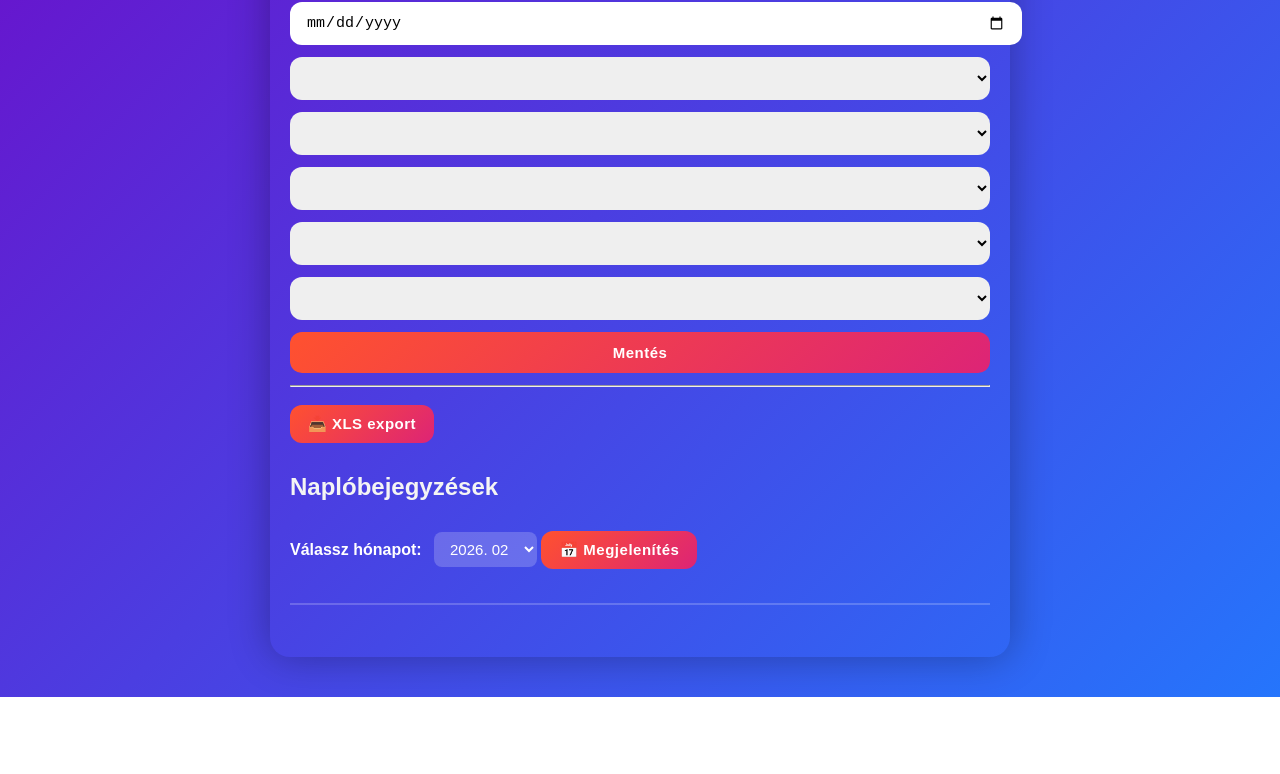
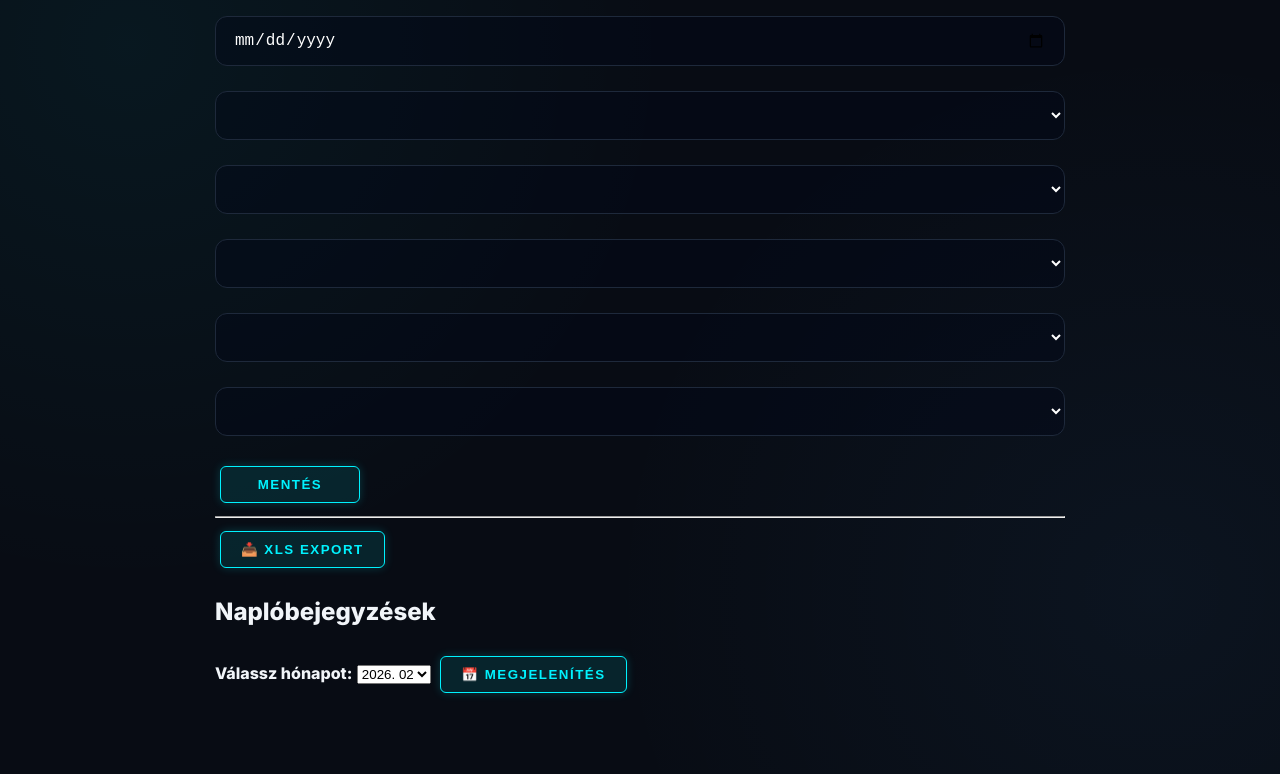
Before and after one commit to Widecho/oktatasi_naplo, a website: page frontend/index.html in a window 1280 px wide. Shown: the part 138-912 px from the top of the page. Before the commit the page ends 835 px from the top, so only its background shows below. Drawn offline with Linux system fonts and the light colour scheme; no server answers.

```diff
--- a/frontend/style.css
+++ b/frontend/style.css
@@ -1,159 +1,150 @@
-/* Alap beállítások */
+/* Importáljuk az Inter betűtípust */
+@import url('https://fonts.googleapis.com/css2?family=Inter:wght@300;400;600;800&display=swap');
+
+:root {
+  --primary: #00f2fe;
+  /* Neon cián */
+  --secondary: #4facfe;
+  /* Deep sky blue */
+  --accent: #f093fb;
+  /* Puha lila az eleganciához */
+  --warning: #fb923c;
+  --bg-dark: #080c14;
+  --card-bg: rgba(15, 23, 42, 0.65);
+  --glass-border: rgba(255, 255, 255, 0.08);
+}
+
 body {
-  font-family: "Poppins", sans-serif;
-  max-width: 700px;
+  font-family: 'Inter', sans-serif;
+  max-width: 850px;
   margin: 40px auto;
   padding: 20px;
-  background: linear-gradient(135deg, #6a11cb, #2575fc);
-  color: #f4f4f4;
-  border-radius: 20px;
-  box-shadow: 0 0 40px rgba(0,0,0,0.3);
+  background-color: var(--bg-dark);
+  /* Dinamikus, mély háttér */
+  background-image:
+    radial-gradient(circle at 10% 20%, rgba(0, 242, 254, 0.05) 0%, transparent 40%),
+    radial-gradient(circle at 90% 80%, rgba(79, 172, 254, 0.05) 0%, transparent 40%);
+  color: #f1f5f9;
+  line-height: 1.6;
+  -webkit-font-smoothing: antialiased;
 }
 
-/* Inputok és select-ek */
-form input, form select, form button {
-  display: block;
-  width: 100%;
-  margin: 12px 0;
-  padding: 12px 16px;
-  border: none;
-  border-radius: 12px;
-  font-size: 15px;
-  outline: none;
-  transition: all 0.3s ease;
+/* Fő konténer - Lebegő üveg hatás */
+#app-container {
+  background: var(--card-bg);
+  backdrop-filter: blur(16px) saturate(180%);
+  -webkit-backdrop-filter: blur(16px) saturate(180%);
+  border: 1px solid var(--glass-border);
+  border-radius: 28px;
+  padding: 40px;
+  box-shadow: 0 25px 50px -12px rgba(0, 0, 0, 0.7);
+  position: relative;
+  overflow: hidden;
 }
 
-form input:focus, form select:focus {
-  box-shadow: 0 0 10px rgba(255,255,255,0.7);
-  transform: scale(1.03);
+/* Dekorációs elem a háttérben */
+#app-container::before {
+  content: "";
+  position: absolute;
+  top: 0;
+  left: 0;
+  right: 0;
+  height: 4px;
+  background: linear-gradient(90deg, var(--primary), var(--secondary), var(--accent));
 }
 
-/* Edit mód neon villogással */
-.editing-mode {
-  border: 3px solid #ff0044;
-  animation: blink-border 1s infinite alternate;
-  padding: 14px;
+/* Modern Inputok - "Cyber-minimal" */
+form input,
+form select {
+  background: rgba(2, 6, 23, 0.4);
+  border: 1px solid #1e293b;
+  color: #fff;
+  padding: 14px 18px;
   border-radius: 12px;
-  background: rgba(255,0,68,0.1);
+  width: 100%;
+  margin-bottom: 20px;
+  font-size: 1rem;
+  transition: all 0.3s cubic-bezier(0.4, 0, 0.2, 1);
+  box-sizing: border-box;
 }
 
-@keyframes blink-border {
-  from {
-    box-shadow: 0 0 20px #ff0044, 0 0 40px #ff0044;
-  }
-  to {
-    box-shadow: 0 0 0px #ff0044;
-  }
+form input:focus {
+  border-color: var(--primary);
+  outline: none;
+  background: rgba(2, 6, 23, 0.6);
+  box-shadow: 0 0 15px rgba(0, 242, 254, 0.15);
+  transform: scale(1.01);
 }
 
-/* Gombok */
+/* Gombok - Gradient & Glow */
 button {
-  margin: 10px 0;
-  padding: 10px 18px;
-  font-size: 15px;
+  background: rgba(0, 242, 254, 0.1);
+  /* Sötétebb alap az összefolyás ellen */
+  color: var(--primary);
+  font-weight: 600;
+  text-transform: uppercase;
+  letter-spacing: 1.5px;
+  border: 1px solid var(--primary);
+  padding: 10px 20px;
+  /* Kisebb, feszesebb méret */
+  border-radius: 6px;
+  /* Szögletesebb, technikaibb hatás */
   cursor: pointer;
-  border-radius: 12px;
-  border: none;
-  background: linear-gradient(135deg, #ff512f, #dd2476);
-  color: #fff;
-  font-weight: bold;
-  letter-spacing: 0.5px;
-  transition: all 0.3s ease;
+  transition: all 0.3s cubic-bezier(0.23, 1, 0.32, 1);
+  box-shadow: 0 0 10px rgba(0, 242, 254, 0.2);
+  display: inline-flex;
+  align-items: center;
+  justify-content: center;
+  gap: 8px;
+  margin: 5px;
+  /* Hogy ne érjenek össze */
 }
 
 button:hover {
+  background: var(--primary);
+  color: #080c14;
   transform: translateY(-2px);
-  box-shadow: 0 6px 20px rgba(0,0,0,0.4);
+  box-shadow: 0 0 20px rgba(0, 242, 254, 0.6);
 }
 
+button:active {
+  transform: translateY(0);
+}
+
+/* Még kisebb gombok a bejegyzésekhez (Törlés/Szerkesztés) */
+.entry-item button {
+  padding: 6px 12px;
+  font-size: 0.7rem;
+  margin-top: 10px;
+  margin-right: 8px;
+  background: transparent;
+  border-width: 1px;
+}
+
+/* Még különlegesebb Cancel gomb */
 #cancelEdit {
-  background: #444;
-  color: #fff;
+  background: transparent;
+  border: 1px solid #475569;
+  color: #94a3b8;
+  box-shadow: none;
 }
 
 #cancelEdit:hover {
-  background: #666;
+  border-color: #f1f5f9;
+  color: #f1f5f9;
+  background: rgba(255, 255, 255, 0.05);
+  box-shadow: 0 0 15px rgba(255, 255, 255, 0.1);
 }
 
-/* Naptár nézet */
-.calendar-view {
+/* Form elrendezés javítása, hogy az inputok és gombok ne tapadjanak */
+form {
   display: flex;
   flex-direction: column;
-  gap: 1rem;
-  margin-top: 1.5rem;
-  border-top: 2px solid rgba(255,255,255,0.2);
-  padding-top: 1rem;
+  gap: 5px;
 }
 
-/* Dátum blokk */
-.day-group {
-  border: 1px solid rgba(255,255,255,0.3);
-  padding: 1rem;
-  border-radius: 14px;
-  background: rgba(255,255,255,0.1);
-  backdrop-filter: blur(5px);
-  box-shadow: 0 4px 12px rgba(0,0,0,0.2);
-  transition: transform 0.3s ease;
+form button {
+  align-self: flex-start;
+  /* Ne nyúljon ki teljes szélességre, ha nem muszáj */
+  min-width: 140px;
 }
-
-.day-group:hover {
-  transform: scale(1.02);
-}
-
-/* Dátum cím */
-.day-group h3 {
-  margin: 0 0 0.8rem;
-  color: #ffeb3b;
-  font-size: 20px;
-  border-bottom: 2px solid rgba(255,255,255,0.4);
-  padding-bottom: 0.3rem;
-}
-
-/* Bejegyzések */
-.entry-item {
-  border-top: 1px dashed rgba(255,255,255,0.3);
-  padding: 0.5rem 0;
-}
-
-.entry-item strong {
-  color: #fff;
-}
-
-.entry-item em {
-  color: #ddd;
-  display: block;
-  margin: 0.2rem 0;
-}
-
-.entry-item small {
-  color: #bbb;
-  font-size: 12px;
-}
-
-.entry-item button {
-  margin-top: 5px;
-  margin-right: 5px;
-  font-size: 12px;
-  padding: 6px 10px;
-  border-radius: 8px;
-}
-
-/* Hónapválasztó */
-#monthSelect {
-  margin: 0.5rem 0;
-  padding: 8px 12px;
-  font-size: 15px;
-  width: auto;
-  display: inline-block;
-  background: rgba(255,255,255,0.2);
-  color: #fff;
-  border-radius: 8px;
-  border: none;
-}
-
-label[for="monthSelect"] {
-  display: inline-block;
-  margin-right: 0.5rem;
-  font-weight: bold;
-  color: #fff;
-}
```
Also changed, not shown: backend/routes/export.js (line endings or trailing spaces), 2 other files.
